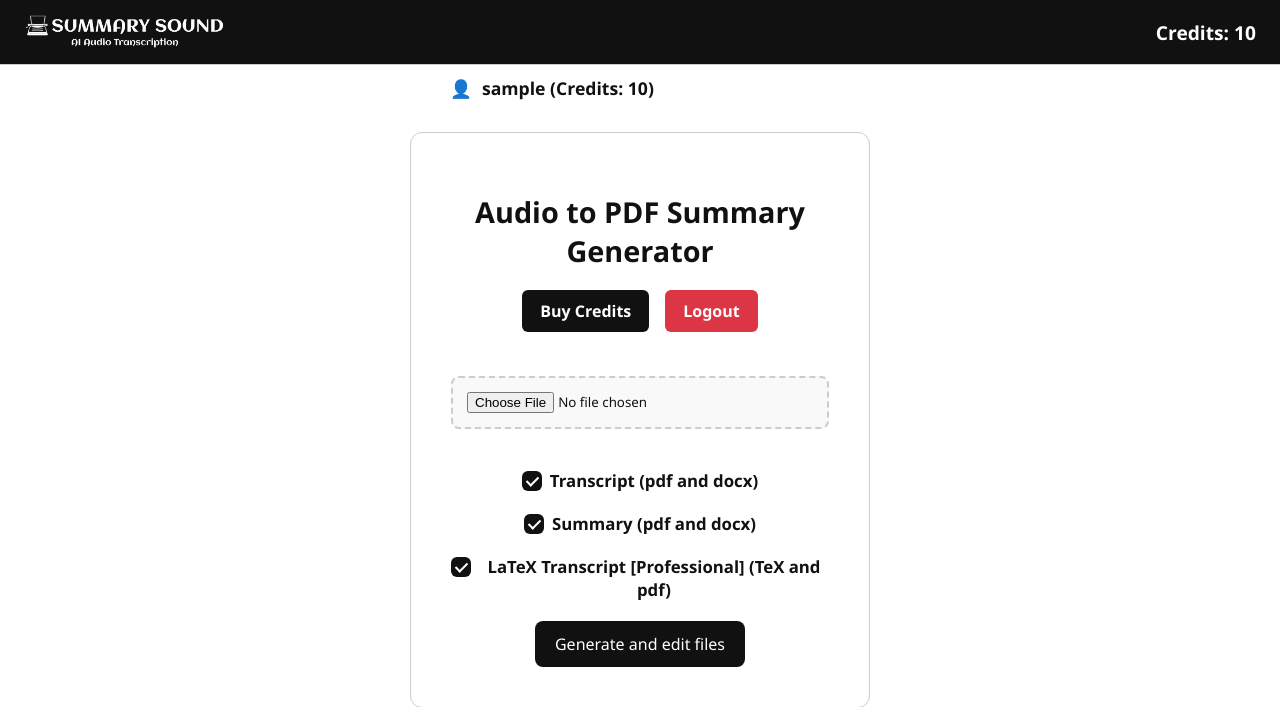
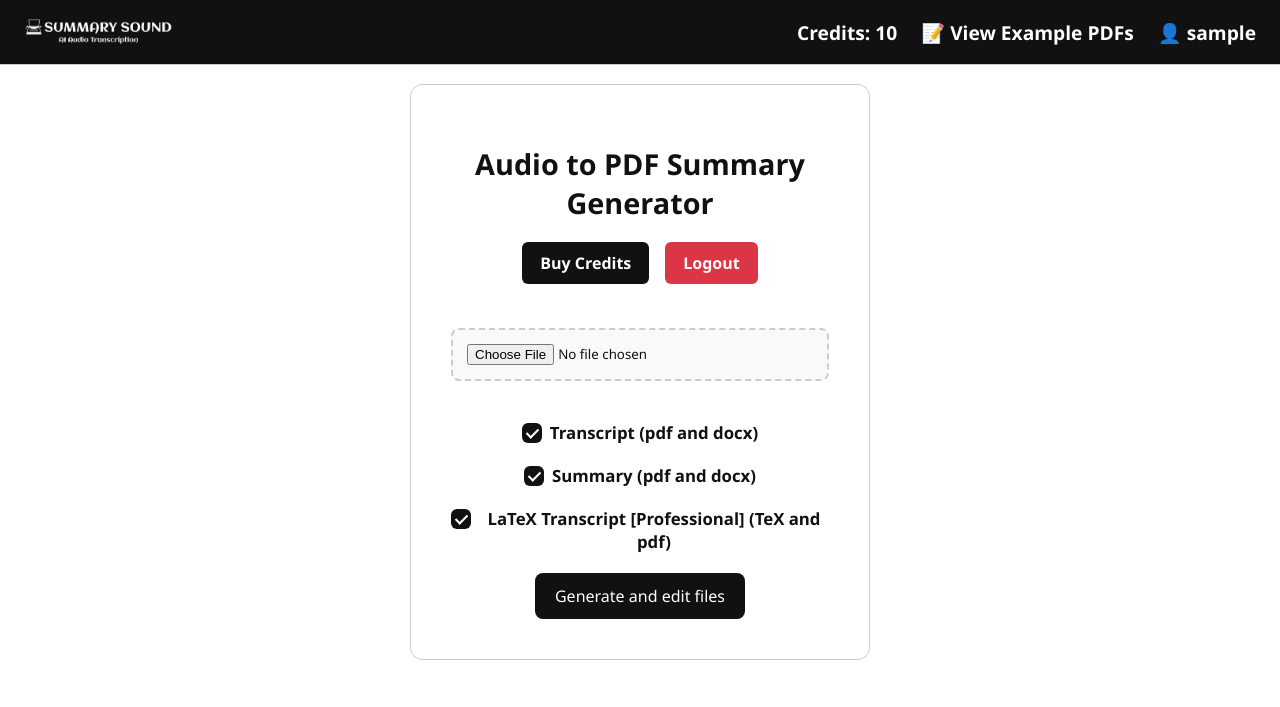
Before and after one commit to josh04physics/Simply-Transcribe, a Flask app: page / in a window 1280 px wide. Shown: the top 707 px of the page. Run offline with Flask 3, Linux system fonts and the light colour scheme; the visitor is signed in with stand-in values (Sample User, id 1).

Commit message:
Added examples page

```diff
--- a/app.py
+++ b/app.py
@@ -411,5 +411,10 @@ def finalize_edits():
 
     return send_file(memory_file, as_attachment=True, download_name='edited_outputs.zip')
 
+
+@app.route("/examples")
+def examples():
+    return render_template("examples.html")
+
 if __name__ == '__main__':
     app.run(debug=True, host='0.0.0.0')
--- a/templates/upload.html
+++ b/templates/upload.html
@@ -27,7 +27,13 @@
     padding-top: 64px;
     min-height: 100vh;
   }
-
+  .left-header {
+  display: flex;
+  align-items: center;
+  gap: 12px;
+  flex-shrink: 0;   /* prevents shrinking but not growth */
+  max-width: 150px; /* limits the left side width */
+}
   .header-bar {
   position: fixed;
   top: 0;
@@ -45,17 +51,37 @@
   z-index: 9999;
 }
 
-  .left-header {
+.header-right {
   display: flex;
   align-items: center;
-    gap: 12px;
+  gap: 24px;
+  flex-grow: 1; /* take remaining space */
+  justify-content: flex-end;
+}
+
+.header-bar a {
+  color: var(--bg);       /* white text */
+  text-decoration: none;  /* no underline */
+  font-weight: 700;
+}
+
+.header-bar a:hover {
+  text-decoration: underline;
+}
+
+.header-username {
+  font-weight: 600;
+  font-size: 1em;
+  color: var(--bg);
   }
 
  .site-logo {
-    height: 40px;
+  height: 40px;  /* fixed height */
   width: auto;
   border-radius: 4px;
   filter: grayscale(100%);
+  object-fit: contain; /* prevent distortion */
+  max-width: 100%;      /* prevent overflow */
 }
 
   .credits-icon {
@@ -245,23 +271,27 @@
 </style>
 </head>
 <body>
+
 <div class="header-bar">
   <div class="left-header">
     <img src="{{ url_for('static', filename='logo.png') }}" alt="Logo" class="site-logo">
   </div>
+
+  <div class="header-right">
     <div class="credits-icon" title="Your remaining credits">
       Credits: <span id="credits-count">{{ credits if credits is not none else 0 }}</span>
     </div>
+
+    <a href="{{ url_for('examples') }}">📝 View Example PDFs</a>
+
+    {% if username %}
+      <div class="header-username">👤 {{ username }}</div>
+    {% else %}
+      <div class="header-username">👤 Guest</div>
+    {% endif %}
+  </div>
 </div>
 
-  <div class="user-info">
-    <div class="icon">👤</div>
-    {% if username %}
-      <div>{{ username }} (Credits: {{ credits }})</div>
-    {% else %}
-      <div>Guest</div>
-    {% endif %}
-  </div>
 
   <div class="container">
     <h1>Audio to PDF Summary Generator</h1>
```
Also changed, not shown: pdfgeneration.py (+41 -8 lines), templates/examples.html (added, +55 -0 lines), 3 other files. Lines whose indentation alone changed are shown as unchanged.
